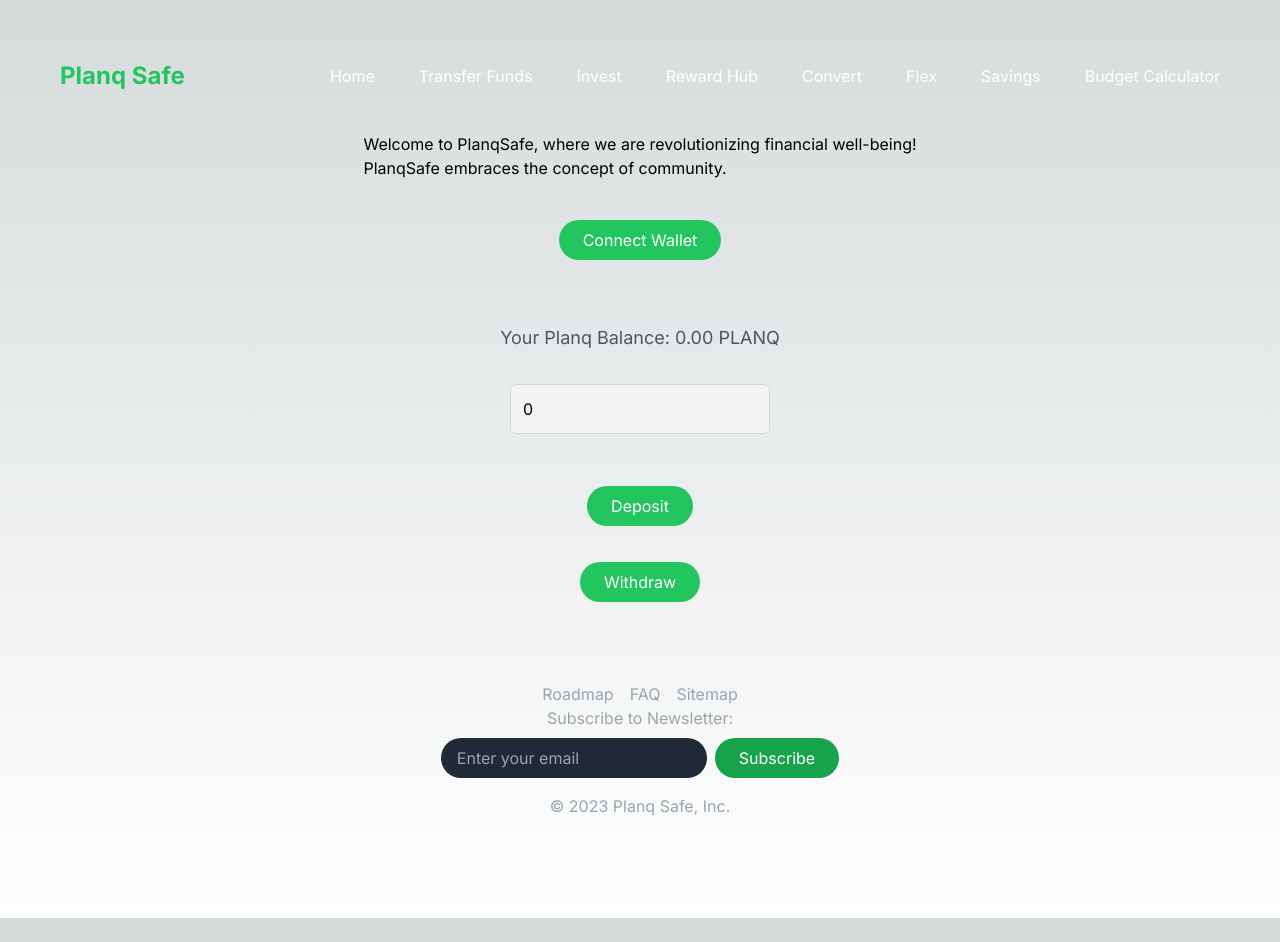
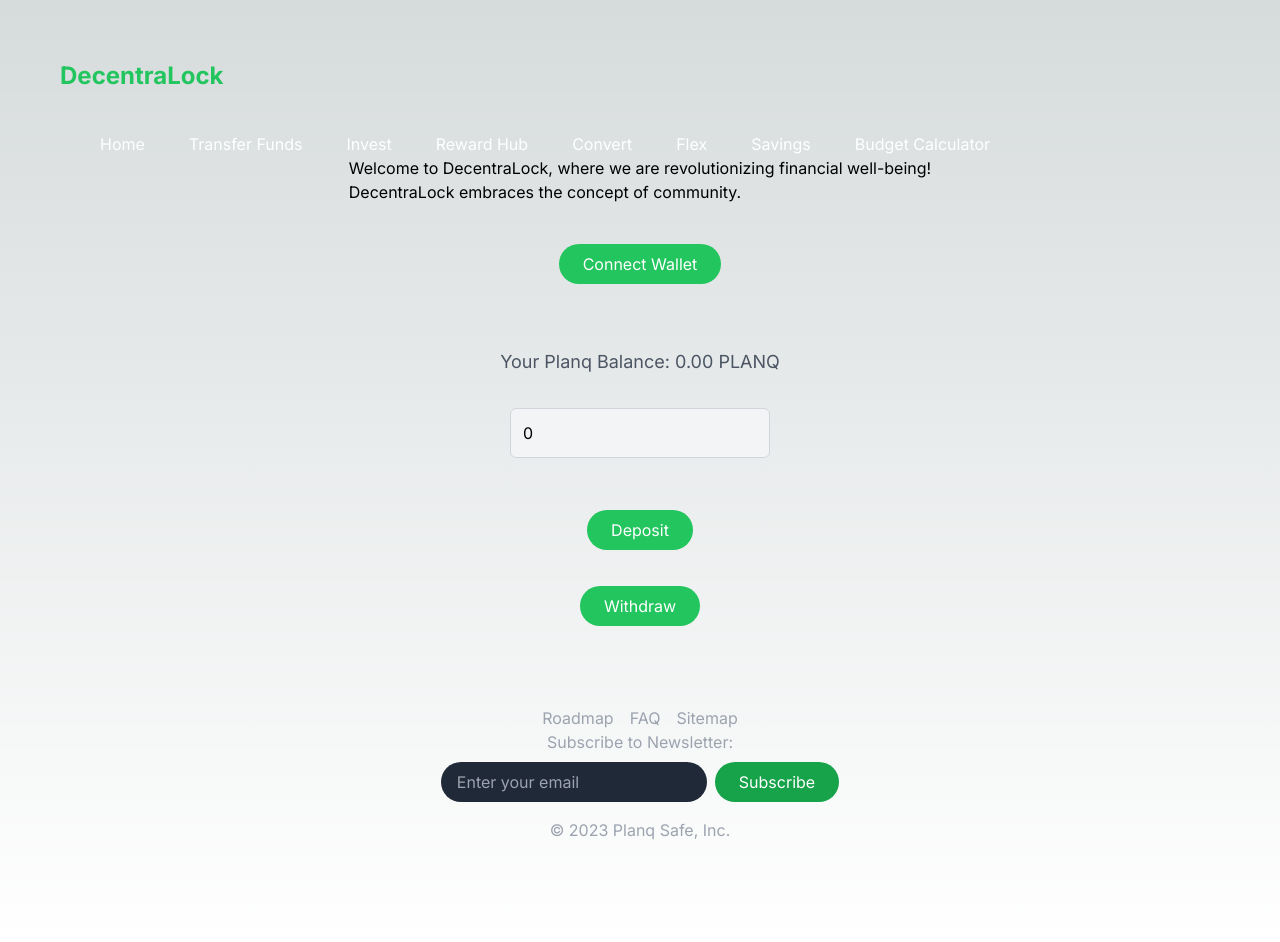
Before and after one commit to emiridbest/decentraLock, a Next.js app: page / in a window 1280 px wide. Before the commit the page ends 918 px from the top, so only its background shows below. Built offline with nearby package versions, Linux system fonts and the light colour scheme.

Commit message:
DecentraLock

```diff
--- a/src/components/Header.js
+++ b/src/components/Header.js
@@ -1,11 +1,11 @@
-import React, { useState } from "react";
+import React from "react";
 
 const Header = () => {
   return (
     <header className="">
       <div className="flex flex-wrap items-center justify-between">
         <div className="flex text-2xl p-10 font-bold text-green-500 shrink-0">
-          Planq Safe
+          DecentraLock
         </div>
         <nav className="order-3 w-full px-10 sm:order-2 sm:w-auto mt-4 sm:mt-0">
           <ul className="flex flex-wrap text-white gap-5 pl-10 justify-center space-x-1 sm:space-x-6 text-black">
--- a/src/pages/index.js
+++ b/src/pages/index.js
@@ -15,6 +15,8 @@ export default function Home() {
   const [isConnected, setConnected] = useState(false);
 
   async function connectToWallet() {
+    console.log("getting balance");
+
     try {
       const accounts = await window.ethereum.request({
         method: "eth_requestAccounts",
@@ -22,7 +24,6 @@ export default function Home() {
 
       setAccount(accounts[0]);
       setConnected(true);
-      getBalance();
     } catch (error) {
       console.error("Failed to connect to MetaMask:", error);
       // Handle errors or display a message to the user
@@ -44,7 +45,7 @@ export default function Home() {
       if (!window.ethereum) throw new Error("Wallet extension not detected");
 
       window.ethereum.request({ method: "eth_requestAccounts" });
-      const account = window.ethereum.request({
+      const account = window.ethereum.requestAccounts({
         method: "eth_requestAccounts",
       });
       const web3Provider = new Web3(window.ethereum);
@@ -56,7 +57,7 @@ export default function Home() {
       setContract(contract);
       setAccount(account[0]);
     }
-  }, []);
+  }, [account, contract]);
 
   const getBalance = useCallback(async () => {
     if (!window.ethereum) throw new Error("Celo wallet extension not detected");
@@ -130,10 +131,10 @@ export default function Home() {
       <Header />
       <div className="flex flex-col items-center text-1xl">
         <p>
-          Welcome to PlanqSafe, where we are revolutionizing financial
+          Welcome to DecentraLock, where we are revolutionizing financial
           well-being!
           <br />
-          PlanqSafe embraces the concept of community.
+          DecentraLock embraces the concept of community.
         </p>
       </div>
 
```
